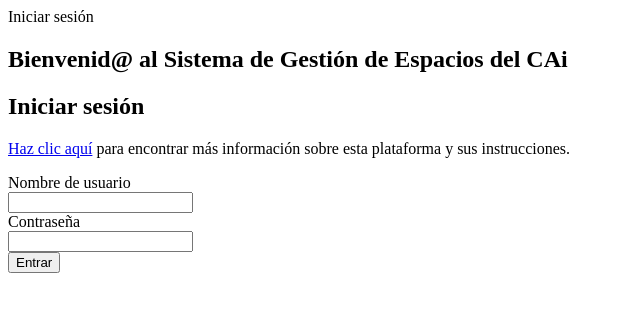
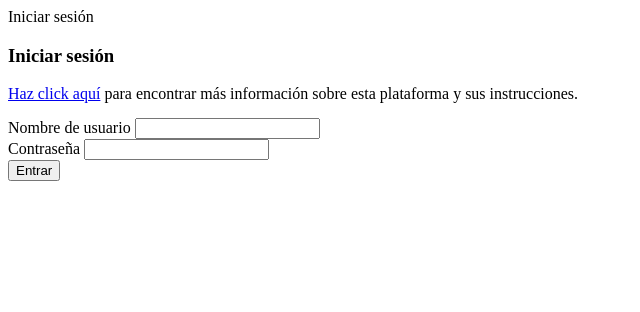
Before and after one commit to caiuc/pagina-solicitudes, a Django app: page /accounts/login/ in a window 1280 px wide. Shown: the top 312 px of the page, without its empty margins (0-640 px from the left). Run offline with Django 4.2, Linux system fonts and the light colour scheme.

Commit message:
Update login.html

```diff
--- a/templates/registration/login.html
+++ b/templates/registration/login.html
@@ -1,42 +1,32 @@
 {% block title %}Iniciar sesión{% endblock %}
 
 {% block content %}
-<section class="hero is-primary is-fullheight">
-    <div class="hero-body">
 <div class="container">
-            <div class="columns is-mobile is-centered">
-                <div class="column is-half">
-                    <h1 class="title is-2 has-text-centered">Bienvenid@ al Sistema de Gestión de Espacios del CAi</h1>
-                    <h2 class="subtitle is-4 has-text-centered">Iniciar sesión</h2>
-                    <p class="has-text-centered">
-                        <a href="https://www.cai.cl/solicitudes-espacios" class="button is-link">Haz clic aquí</a>
-                        para encontrar más información sobre esta plataforma y sus instrucciones.
+    <div class="columns is-mobile">
+        <div class="column"></div>
+        <div class="column is-four-fifths">
+            <h3 class="title is-size-3">Iniciar sesión</h3>
+            <p style="margin-bottom: 15px;">
+                <a href="https://www.cai.cl/solicitudes-espacios">Haz click aquí</a> para encontrar más información sobre esta plataforma y sus instrucciones.
             </p>
             <form method="post">
                 {% csrf_token %}
                 {% for non_field_error in form.non_field_errors %}
-                            <p class="help is-danger has-text-centered">{{ non_field_error }}</p>
+                    <p class="help is-danger">{{ non_field_error }}</p>
                 {% endfor %}
                 {% for field in form %}
                     <div class="field">
                         <label for="{{ field.id_for_label }}" class="label">{{ field.label }}</label>
-                                <div class="control">
                         <input type="{{ field.field.widget.input_type }}" name="{{ field.name }}" required="" class="input">
-                                </div>
                     {% for error in field.errors %}
-                                    <p class="help is-danger has-text-centered">{{ error }}</p>
+                        <p class="help is-danger">{{ error }}</p>
                     {% endfor %}
                     </div>
                 {% endfor %}
-                        <div class="field has-text-centered">
-                            <div class="control">
                 <input type="submit" value="Entrar" class="button is-primary">
+            </form>
+        </div>
+        <div class="column"></div>
     </div>
 </div>
-                    </form>
-                </div>
-            </div>
-        </div>
-    </div>
-</section>
 {% endblock %}
```
Lines whose indentation alone changed are shown as unchanged.
